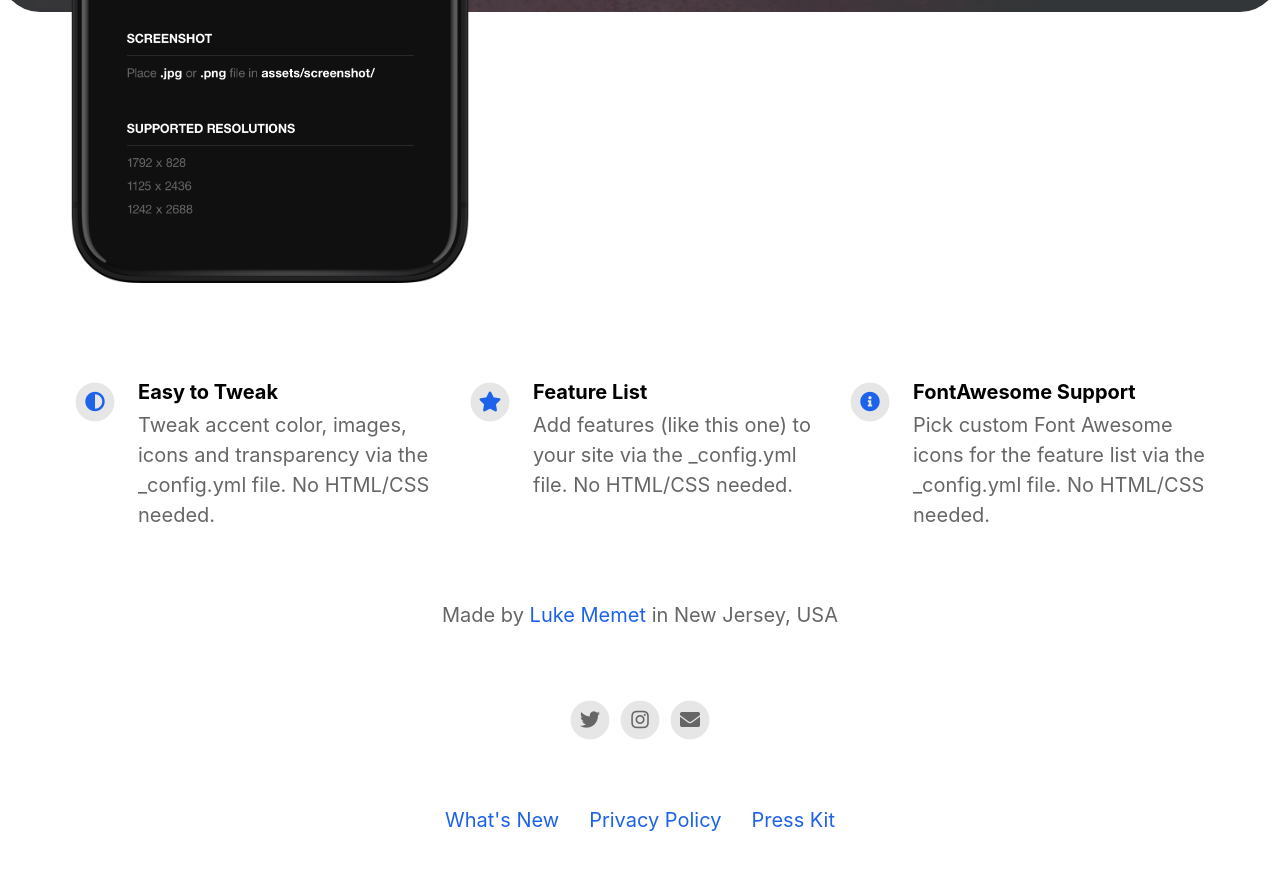
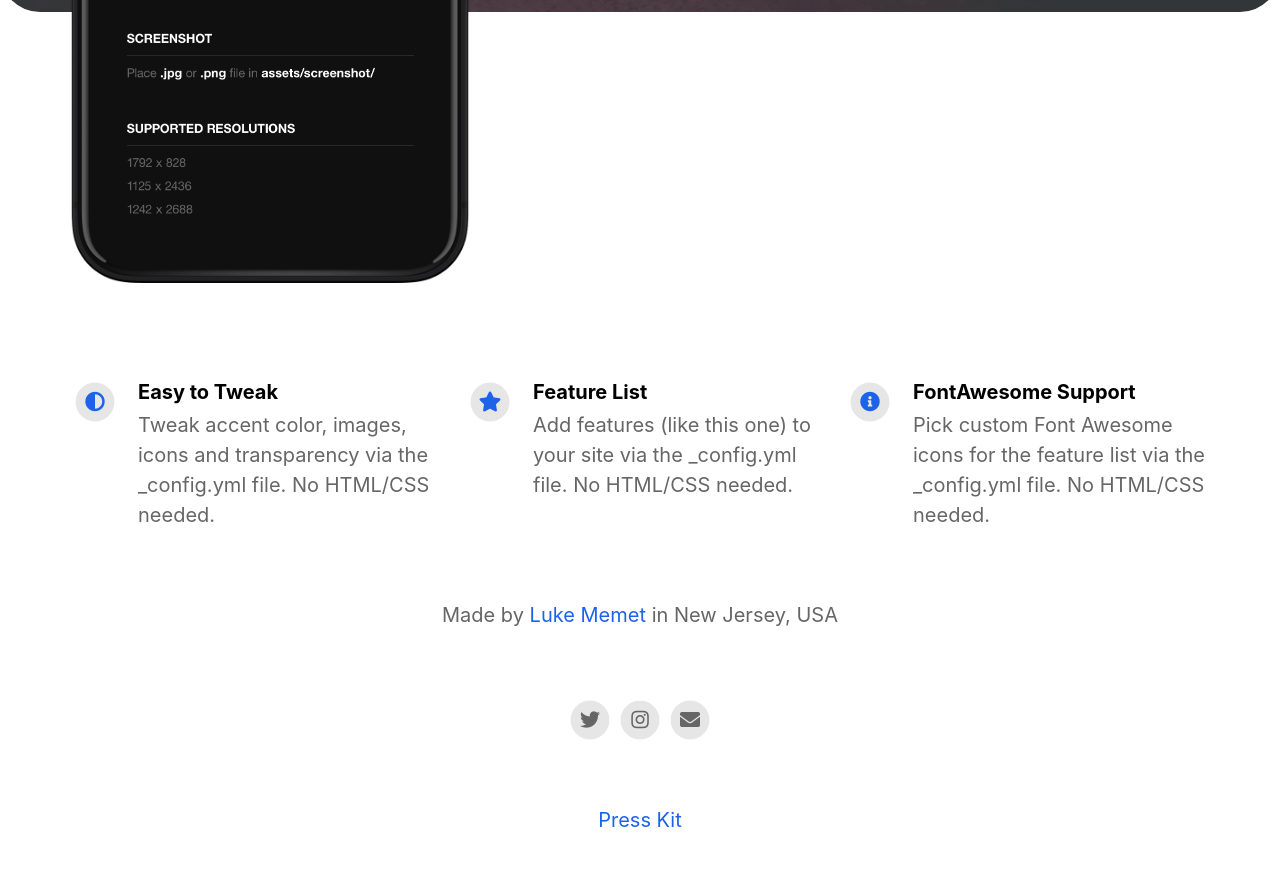
Before and after one commit to TimeFinderApp/https-TimeFinder.app, a Jekyll site: the page built from index.html, in a window 1280 px wide and 900 px high, scrolled down 702 px. Shown: the top 870 px of the window. Built offline with Jekyll 4.4.1, drawn with Linux system fonts in a browser that asks for light colours; nearby versions of some CDN libraries.

Commit message:
Update footer.html

```diff
--- a/_includes/footer.html
+++ b/_includes/footer.html
@@ -51,11 +51,14 @@
 
 	</div>
 	<div class="footerLinks">
-		{% for page in site.pages %}
-			<a href="{{ page.url | relative_url }}" target="_self">{{ page.title }}</a>
-		{% endfor %}
 		{% if site.presskit_download_link %}
 			<a href="{{ site.presskit_download_link }}">Press Kit</a>
 		{% endif %}
+		{% if site.privacy_policy_link %}
+			<a href="{{ site.presskit_download_link }}">Privacy Policy</a>
+		{% endif %}
+		{% if site.tos_link %}
+			<a href="{{ site.tos_link }}">Terms and Conditions</a>
+		{% endif %}
 	</div>
 </footer>
```
